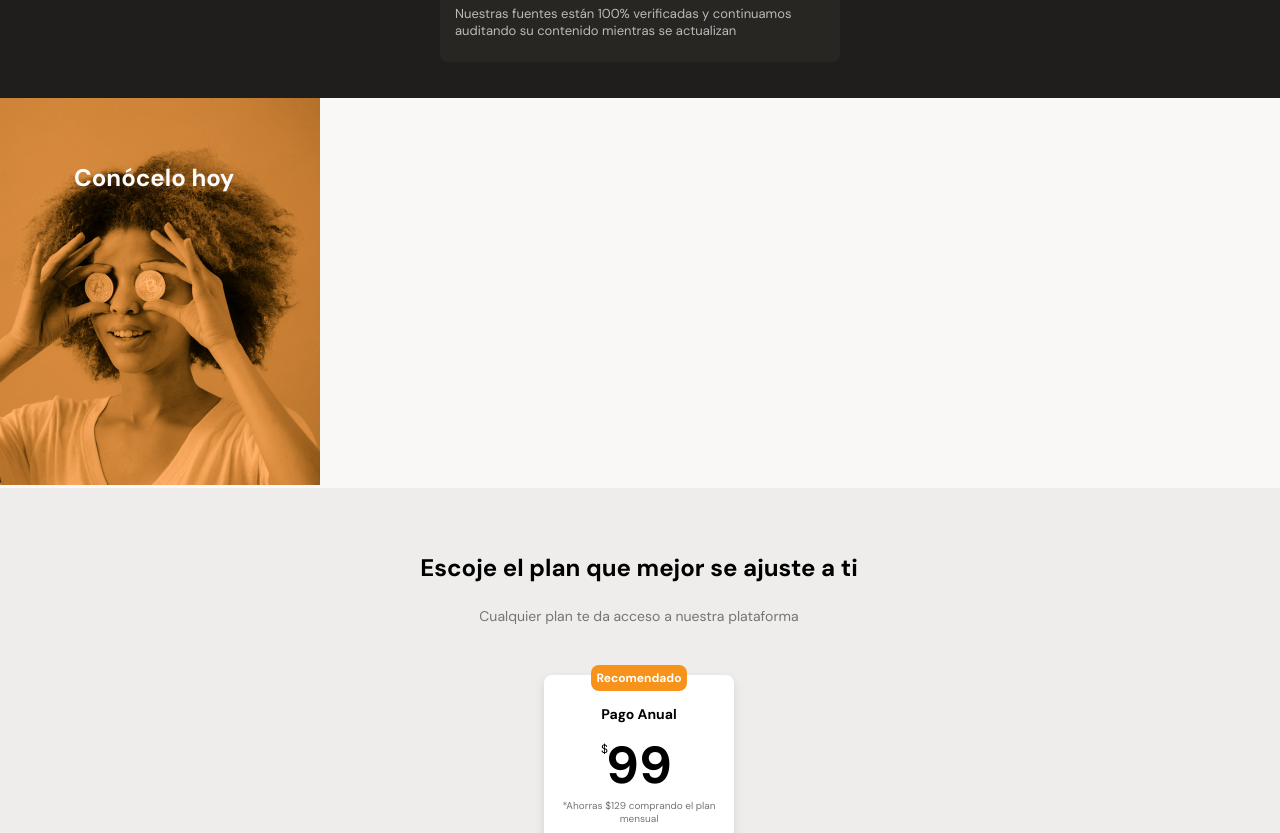
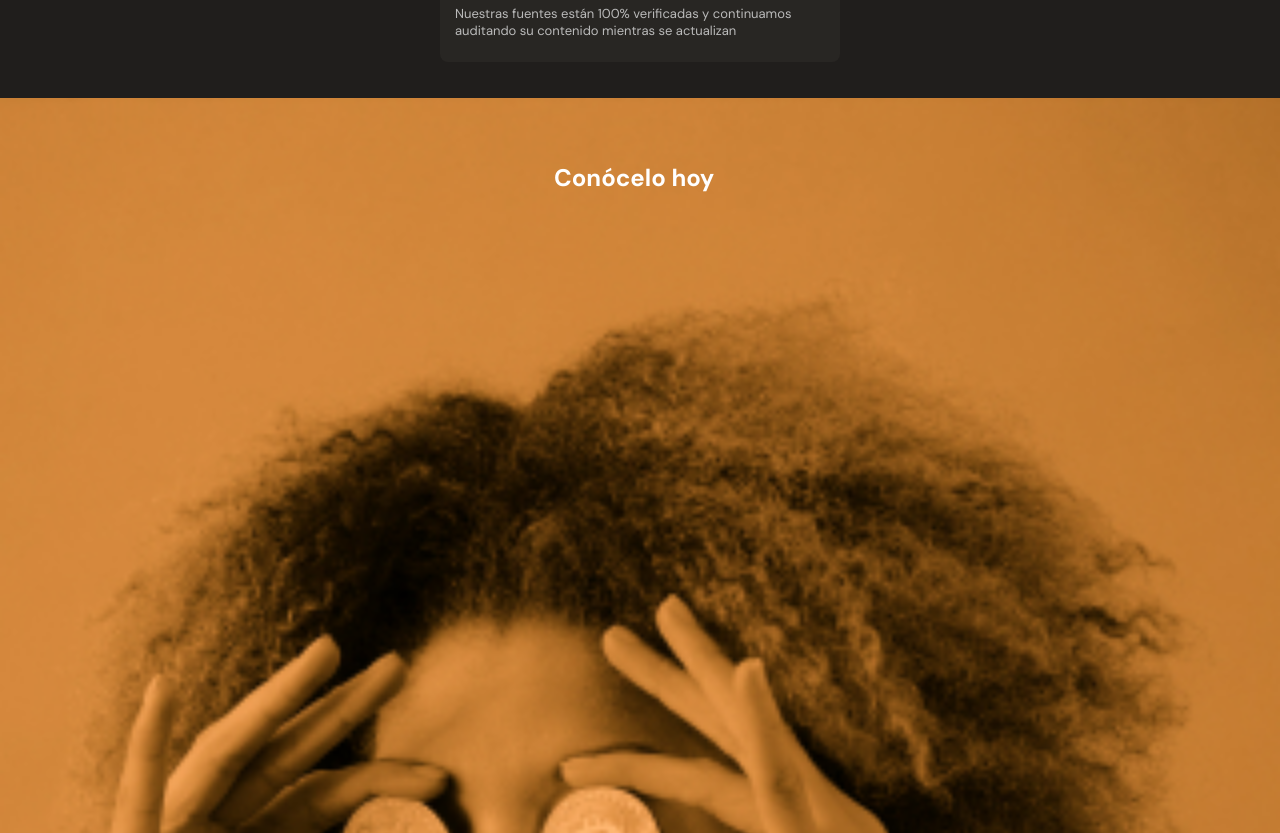
Before and after one commit to BWZ-CODE/mobile-first, a plain HTML site: page index.html in a window 1280 px wide. Shown: the part 1773-2606 px from the top of the page. Drawn offline with Linux system fonts and the light colour scheme.

Commit message:
se arregla problema de la imagen

```diff
--- a/mobile.css
+++ b/mobile.css
@@ -330,11 +330,11 @@ main{
     position: relative;
     display: inline-block;
     width: 100%;
-    max-width: 320px;
+
     margin: 0 auto;
 }
 
-.image_middle figure{
+.image_middle figure img{
     position: relative;
     display: inline-block;
     width: 100%;
```
